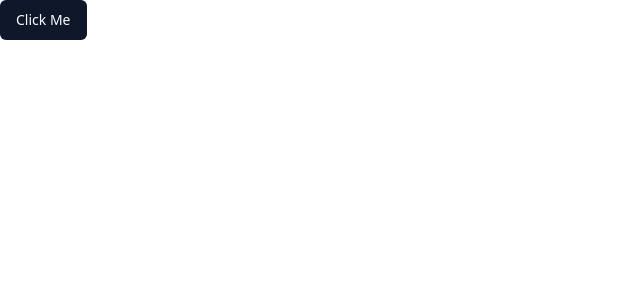
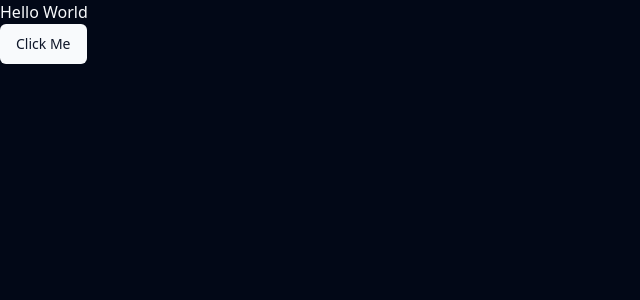
Before and after one commit to Zain-Khoso/MangaTrench-WebApp, a Next.js app: page / in a window 1280 px wide. Shown: the top 300 px of the page, without its empty margins (0-640 px from the left). Built offline with nearby package versions, Linux system fonts and the light colour scheme.

Commit message:
Dark mode

```diff
--- a/src/app/layout.tsx
+++ b/src/app/layout.tsx
@@ -23,7 +23,7 @@ export default function RootLayout({
     <html lang="en">
       <body
         className={cn(
-          'min-h-screen bg-background font-sans antialiased',
+          'min-h-screen dark font-sans antialiased',
           inter.variable
         )}
       >
--- a/src/app/page.tsx
+++ b/src/app/page.tsx
@@ -3,5 +3,10 @@
 import { Button } from '@/components/ui/button';
 
 export default function Home() {
-  return <Button onClick={() => console.log('Clicked')}>Click Me</Button>;
+  return (
+    <>
+      <h1>Hello World</h1>
+      <Button onClick={() => console.log('Clicked')}>Click Me</Button>
+    </>
+  );
 }
```
